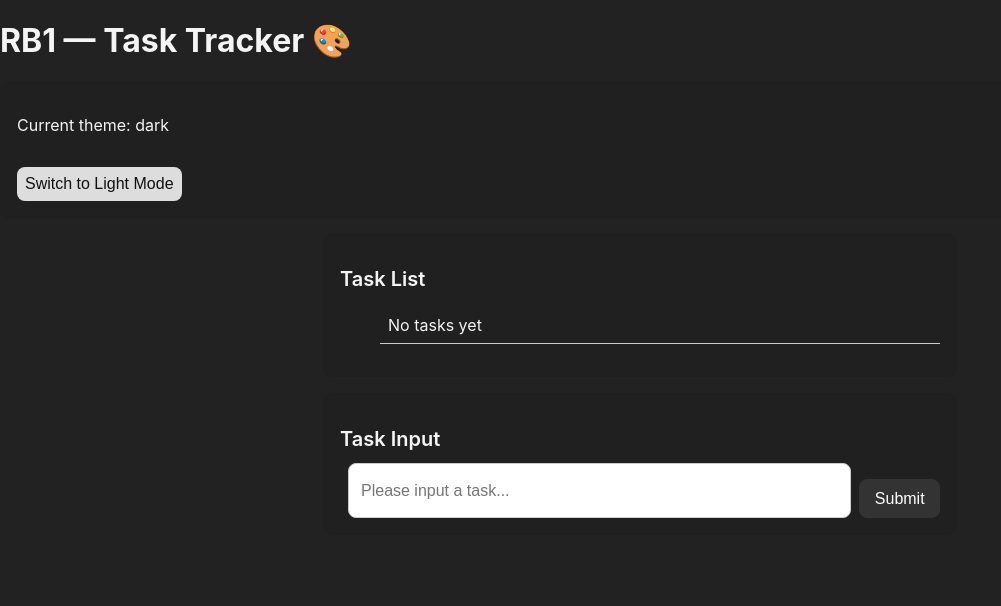
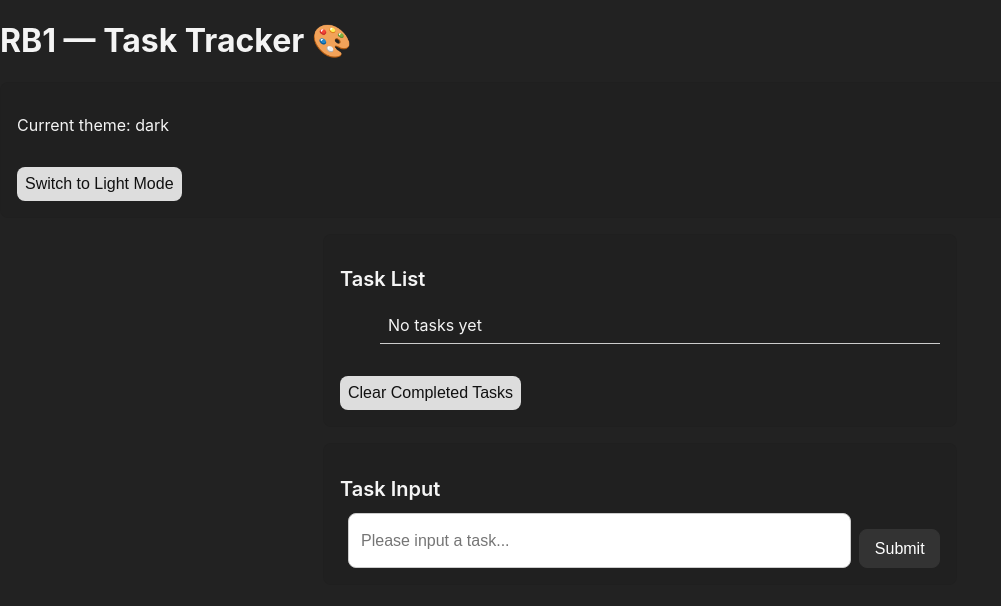
Before and after one commit to gaiabulbanix/react-onboarding-projects-v3, a React (Create React App) app in the folder rb1-tasktracker/: page / in a window 1280 px wide. Shown: the top 606 px of the page, without its empty margins (0-1001 px from the left). Built offline with nearby package versions, Linux system fonts and the light colour scheme.

Commit message:
feat:added clear all completed tasks feature

```diff
--- a/rb1-tasktracker/src/App.js
+++ b/rb1-tasktracker/src/App.js
@@ -39,19 +39,18 @@ function App() {
 
   // edit task handler to child TaskItem
   function handleEditTask(indexToEdit, editValue) {
-    const updatedTasks = [...taskArray];
-    updatedTasks[indexToEdit].taskValue = editValue;
+    const updatedCheckArray = [...taskArray];
+    updatedCheckArray[indexToEdit].taskValue = editValue;
 
     // set edited array to current array
-    setTaskArray(updatedTasks);
+    setTaskArray(updatedCheckArray);
 
     // save array to localStorage
-    localStorage.setItem("storedTasks", JSON.stringify(updatedTasks));
+    localStorage.setItem("storedTasks", JSON.stringify(updatedCheckArray));
   }
 
   // delete task handler to child TaskInput > TaskItem
   function handleDelTask(indexToDelete) {
-
     // create a new array with only tasks NOT to be deleted using filter
     // remember that filter and map uses (element, index, array) => callback function, in this case we don't care about the element so it's _
     const taskArrayAfterDel = taskArray.filter(
@@ -78,6 +77,17 @@ function App() {
     localStorage.setItem("storedTasks", JSON.stringify(updatedCheckArray));
   }
 
+  // clear any checked completed tasks
+  function handleClearCompleted() {
+    const filterClearedArray = taskArray.filter(task => !task.complete);
+
+    // set the filtered completed to the current array
+    setTaskArray(filterClearedArray);
+
+    // save the new array to localStorage
+    localStorage.setItem("storedTasks", JSON.stringify(filterClearedArray));
+  }
+
   return (
     <main className="app-container">
       <h1>RB1 — Task Tracker 🎨</h1>
@@ -87,6 +97,7 @@ function App() {
         onDelTask={handleDelTask}
         onCheckUncheck={handleCheckUncheck}
         onEditTask={handleEditTask}
+        onClearCompleted={handleClearCompleted}
       />
       <TaskInput onAddTask={handleAddTask} />
     </main>
--- a/rb1-tasktracker/src/components/TaskList.jsx
+++ b/rb1-tasktracker/src/components/TaskList.jsx
@@ -1,7 +1,7 @@
 import React from "react";
 import TaskItem from "./TaskItem";
 
-function TaskList({ onGenerateTaskArray = [], onDelTask, onCheckUncheck, onEditTask }) {
+function TaskList({ onGenerateTaskArray = [], onDelTask, onCheckUncheck, onEditTask, onClearCompleted }) {
 
     // jsx block
     return (
@@ -27,6 +27,7 @@ function TaskList({ onGenerateTaskArray = [], onDelTask, onCheckUncheck, onEditT
                     ))
                 )}
             </ul>
+            <button type="button" id="clear-btn" onClick={onClearCompleted}>Clear Completed Tasks</button>
         </section>
     );
 }
```
